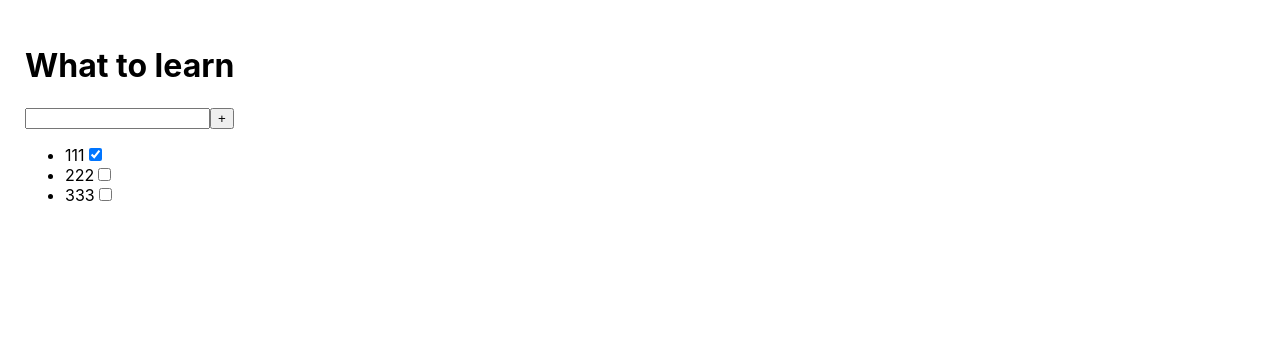
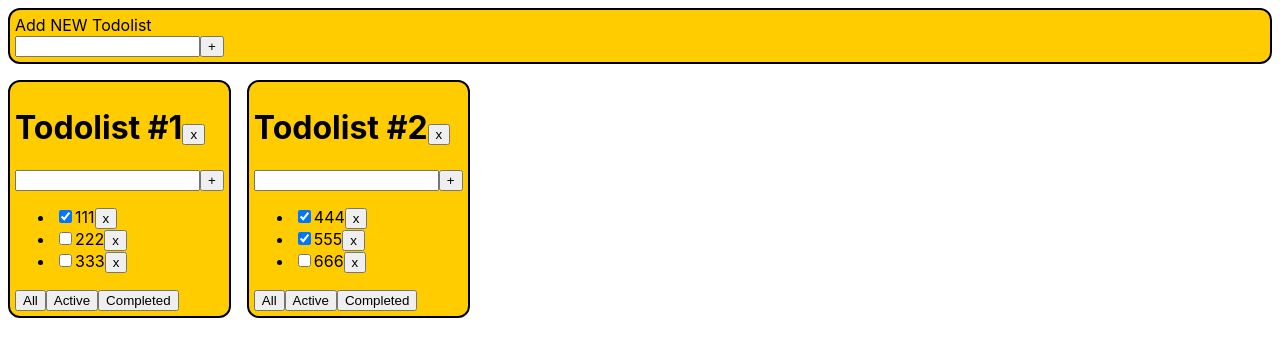
Before and after one commit to LeksColman/todolist, a React (Create React App) app: page / in a window 1280 px wide. Shown: the top 356 px of the page. Built offline with nearby package versions, Linux system fonts and the light colour scheme.

Commit message:
fixed adding new tasks, added deleting tasks and deleting

```diff
--- a/src/App.css
+++ b/src/App.css
@@ -1,5 +1,5 @@
 .App {
   display: flex;
   flex-direction: row;
-  margin: 25px;
+  /*margin: 10px;*/
 }
--- a/src/App.tsx
+++ b/src/App.tsx
@@ -1,23 +1,69 @@
-import React from 'react';
+import React, {useState} from 'react';
 import './App.css';
 import {Todolist} from "./Components/Todolist/Todolist";
 import {v1} from "uuid";
+import s from "./Components/Todolist/Todolist.module.css";
 
 function App() {
+    const todolistID1 = v1();
+    const todolistID2 = v1();
 
-    const tasks = [
+    let [todolists, setTodolists] = useState([
+        {id: todolistID1, title: "Todolist #1", filter: 'all'},
+        {id: todolistID2, title: "Todolist #2", filter: 'all'},
+    ])
+
+    let [tasks, setTasks] = useState({
+        [todolistID1]: [
             {id: v1(), title: "111", isDone: true},
             {id: v1(), title: "222", isDone: false},
             {id: v1(), title: "333", isDone: false},
-    ]
+        ],
+        [todolistID2]: [
+            {id: v1(), title: "444", isDone: true},
+            {id: v1(), title: "555", isDone: true},
+            {id: v1(), title: "666", isDone: false},
+        ],
+    })
+
+    const addTask = (todolistID: string, newTitle: string) => {
+        tasks[todolistID] = [{id: v1(), title: newTitle, isDone: false}, ...tasks[todolistID]]
+        setTasks({...tasks})
+    }
+    const removeTask = (todolistID: string, taskID: string) => {
+        tasks[todolistID] = tasks[todolistID].filter( (el) => el.id !== taskID)
+        setTasks({...tasks})
+    }
+    const addTodolist = () => {
+
+    }
+    const removeTodolist = (todolistID: string) => {
+        setTodolists(todolists.filter(t => t.id !== todolistID))
+        delete tasks[todolistID]
+    }
 
     return (
+        <>
+            <div className={s.todolistField}>
+                <div>{'Add NEW Todolist'}</div>
+                <>
+                    <input />
+                    <button >{'+'}</button>
+                </>
+            </div>
             <div className='App'>
+                {todolists.map((td) =>
                     <Todolist
-                title={'What to learn'}
-                tasks={tasks}
-            />
+                        key={td.id}
+                        id={td.id}
+                        title={td.title}
+                        tasks={tasks[td.id]}
+                        addTask={addTask}
+                        removeTask={removeTask}
+                        removeTodolist={removeTodolist}
+                    />)}
             </div>
+        </>
     );
 }
 
--- /dev/null
+++ b/src/Components/Todolist/Todolist.module.css
@@ -0,0 +1,8 @@
+.todolistField {
+    width: auto;
+    margin: 10px;
+    background: #fc0;
+    border: 5px solid #fc0;
+    outline: 2px solid #000;
+    border-radius: 10px;
+}
--- a/src/Components/Todolist/Todolist.tsx
+++ b/src/Components/Todolist/Todolist.tsx
@@ -1,4 +1,5 @@
-import React from 'react';
+import React, {useState} from 'react';
+import s from './Todolist.module.css'
 
 export type TasksPropsType = {
     id: string
@@ -7,26 +8,64 @@ export type TasksPropsType = {
 }
 
 export type TodolistPropsType = {
+    id: string
     title: string
     tasks: TasksPropsType[]
+    addTask: (todolistID: string, newTitle: string) => void
+    removeTask: (todolistID: string, taskID: string) => void
+    removeTodolist: (todolistID: string) => void
 }
 
 export const Todolist = (props: TodolistPropsType) => {
+    let [text, setText] = useState('')
+
+    const onChangeHandler = (e: React.ChangeEvent<HTMLInputElement>) => {
+        setText(e.currentTarget.value)
+    }
+    const onClickHandlerAddTask = () => {
+        props.addTask(props.id, text)
+        setText('')
+    }
+    const onClickHandlerRemoveTask = (taskID: string) => {
+        props.removeTask(props.id, taskID)
+    }
+    const onClickHandlerRemoveTodolist = () => {
+        props.removeTodolist(props.id)
+    }
+
     return (
-        <div>
-            <h1>{props.title}</h1>
+        <div className={s.todolistField}>
+            <h1>
+                <span>{props.title}</span>
+                <button
+                    onClick={onClickHandlerRemoveTodolist}>
+                    {'x'}
+                </button>
+            </h1>
             <>
-                <input/>
-                <button>{'+'}</button>
+                <input value={text} onChange={onChangeHandler}/>
+                <button onClick={onClickHandlerAddTask}>{'+'}</button>
             </>
             <ul>
                 {props.tasks.map((el) =>
-                    <li key={el.id}>
-                        {el.title}
+                    <li key={el.id}
+                        className={s.liElement}>
                         <input type={"checkbox"} checked={el.isDone}/>
+                        <span>{el.title}</span>
+                        <button
+                            onClick={() => {
+                                onClickHandlerRemoveTask(el.id)
+                            }}>
+                            {'x'}
+                        </button>
                     </li>
                 )}
             </ul>
+            <div>
+                <button>{'All'}</button>
+                <button>{'Active'}</button>
+                <button>{'Completed'}</button>
+            </div>
         </div>
     );
 };
```
Lines whose indentation alone changed are shown as unchanged.
